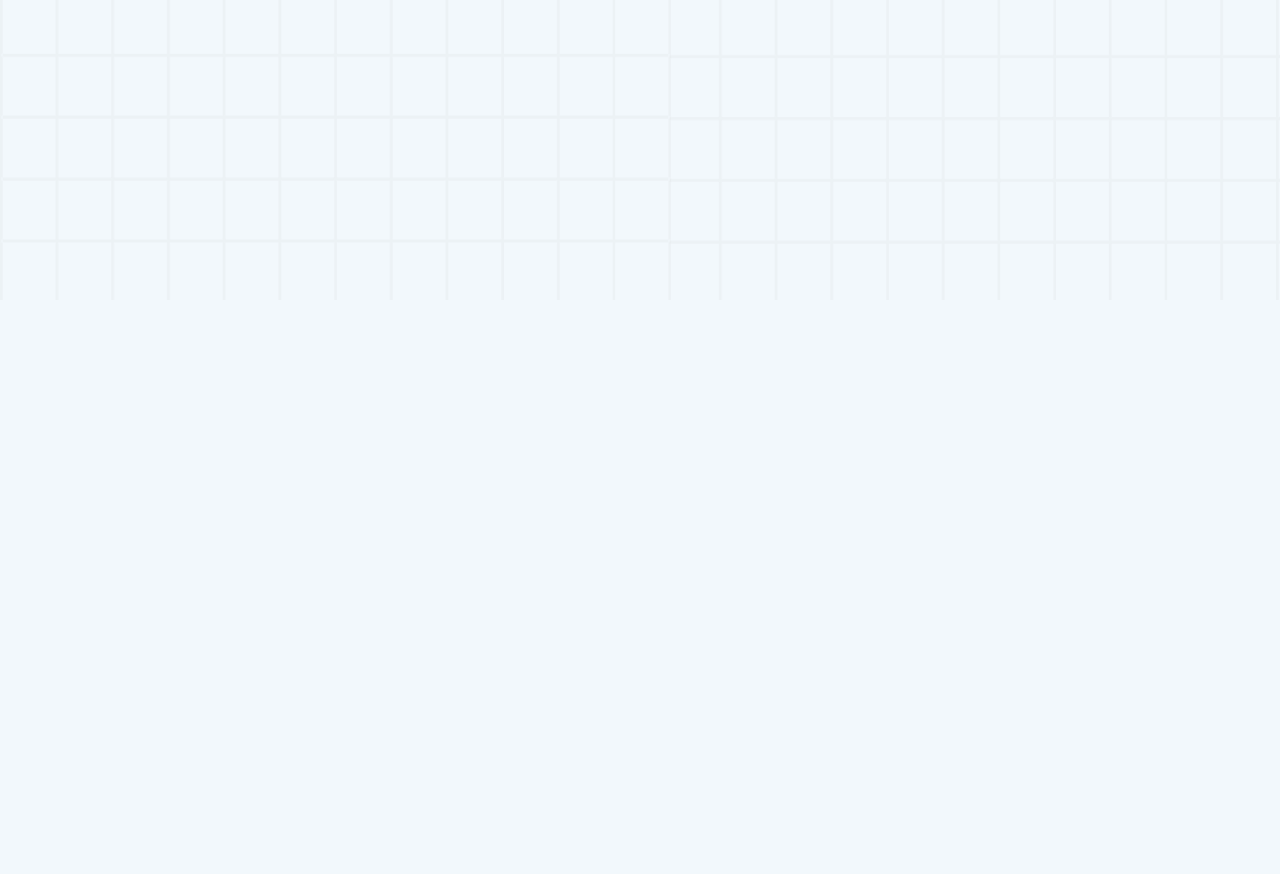
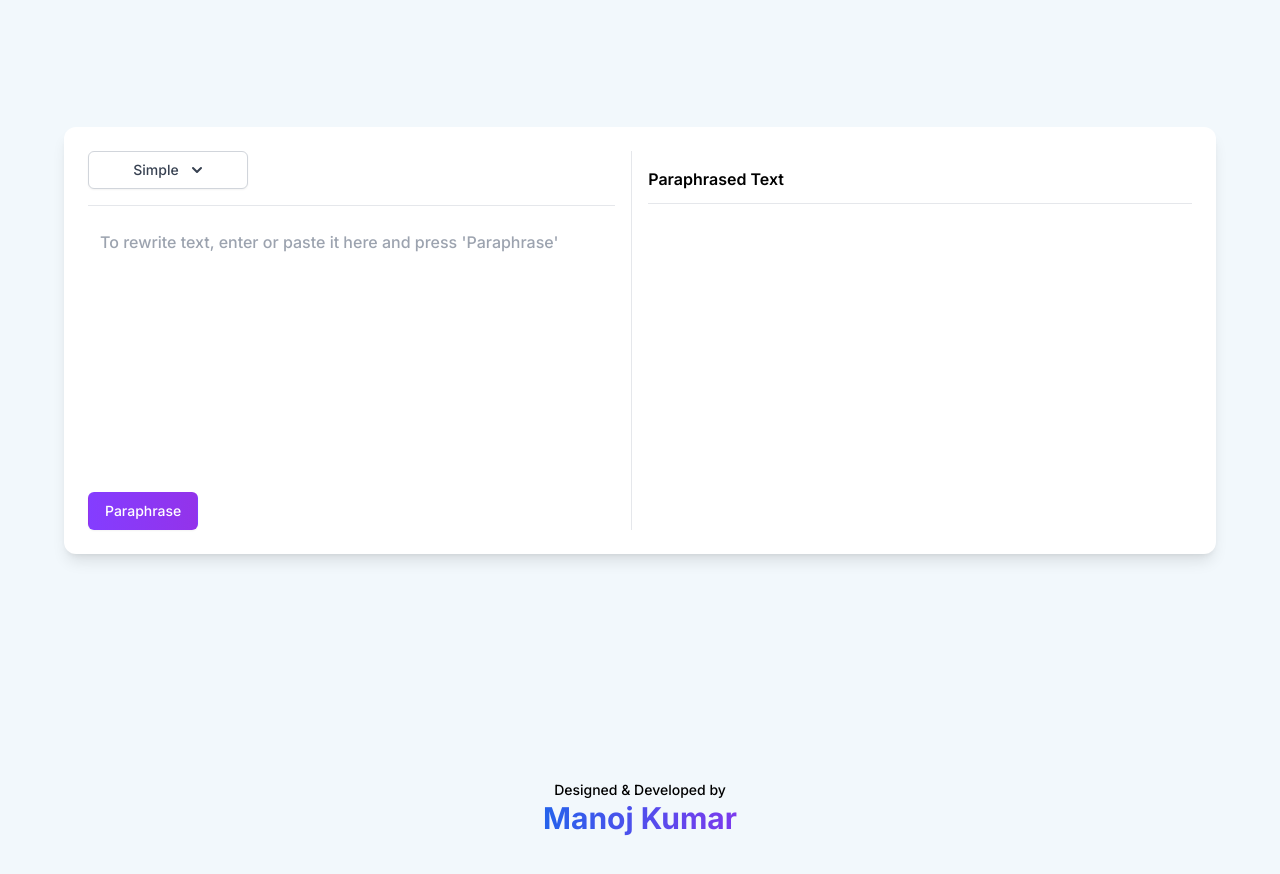
Before and after one commit to ManojKumar2920/MagicWrite, a Next.js app: page / in a window 1280 px wide. Shown: the part 540-1414 px from the top of the page. Before the commit the page ends 840 px from the top, so only its background shows below. Built offline with nearby package versions, Linux system fonts and the light colour scheme.

Commit message:
Production 0.0.1 Deployment

```diff
--- a/app/globals.css
+++ b/app/globals.css
@@ -1,6 +1,7 @@
 @tailwind base;
 @tailwind components;
 @tailwind utilities;
+@import url('https://fonts.googleapis.com/css2?family=Ruthie&display=swap');
 
 @layer base{
   body {
--- a/app/layout.jsx
+++ b/app/layout.jsx
@@ -2,6 +2,7 @@ import { Inter } from "next/font/google";
 import "./globals.css";
 import NavBar from "@/components/Nav/NavBar";
 import { Providers } from "./providers";
+import Footer from "@/components/Footer/Footer";
 
 const inter = Inter({ subsets: ["latin"] });
 
@@ -19,6 +20,7 @@ export default function RootLayout({ children }) {
           <div>
             {children}
           </div>
+          <Footer />
         </Providers>
       </body>
     </html>
--- a/app/page.jsx
+++ b/app/page.jsx
@@ -1,10 +1,14 @@
 import Hero from "@/components/Hero/Hero";
+import Load from "@/components/Loader/Load";
+import MagicBox from "@/components/Magic/MagicBox";
 import Image from "next/image";
 
 export default function Home() {
   return (
     <div>
       <Hero/>
+      <MagicBox />
+
     </div>
   );
 }
--- /dev/null
+++ b/components/Footer/Footer.jsx
@@ -0,0 +1,14 @@
+import React from 'react'
+
+const Footer = () => {
+  return (
+    <div className=' flex items-center justify-center text-center p-10'>
+        <div>
+            <p className=' font-medium text-sm'>Designed & Developed by</p>
+            <h1 className=' font-bold text-3xl bg-gradient-to-r from-blue-600 to-violet-600 bg-clip-text text-transparent'>Manoj Kumar</h1>
+        </div>
+    </div>
+  )
+}
+
+export default Footer
--- /dev/null
+++ b/components/Loader/Load.jsx
@@ -0,0 +1,15 @@
+import React from 'react';
+import Image from 'next/image';
+import logo from '@/assets/logo.png'; // Adjust the path to your logo image
+
+const Load = () => {
+  return (
+    <div className="flex items-center justify-center">
+      <div className=" animate-spin duration-200 h-16 w-16">
+        <Image src={logo} alt="Loading" className="h-full w-full object-contain" />
+      </div>
+    </div>
+  );
+};
+
+export default Load;
--- /dev/null
+++ b/components/Magic/MagicBox.jsx
@@ -0,0 +1,206 @@
+"use client";
+import React, { useState } from "react";
+import {
+  GoogleGenerativeAI,
+  HarmCategory,
+  HarmBlockThreshold,
+} from "@google/generative-ai";
+import { Toaster, toast } from "sonner";
+import { ClipboardText } from "@phosphor-icons/react";
+
+
+
+const MagicBox = () => {
+  const [isOpen, setIsOpen] = useState(false);
+  const [selectedValue, setSelectedValue] = useState("Simple");
+  const [inputText, setInputText] = useState("");
+  const [paraphrasedText, setParaphrasedText] = useState("");
+  const apiKey = "AIzaSyBZq1zjYbgsnvRyHs6_wEGDpdHQsjCDbmk"; // Ensure your environment variable is set correctly
+  const genAI = new GoogleGenerativeAI(apiKey);
+
+  const model = genAI.getGenerativeModel({
+    model: "gemini-1.5-flash",
+    systemInstruction:
+      "The job of this model is to paraphrase the input text provided by users in simple, fluent, natural, professional, formal these types. I strongly restrict you to serve other messages or queries. Paraphrase the text according to the value type only like if professional paraphrase it professionally and don't add anything just paraphrase for the input and give result.",
+  });
+
+  const generationConfig = {
+    temperature: 1,
+    topP: 0.95,
+    topK: 64,
+    maxOutputTokens: 8192,
+    responseMimeType: "text/plain",
+  };
+
+  const toggleDropdown = () => {
+    setIsOpen(!isOpen);
+  };
+
+  const handleOptionClick = (value) => {
+    setSelectedValue(value);
+    setIsOpen(false);
+  };
+
+  const handleInputChange = (event) => {
+    setInputText(event.target.value);
+  };
+
+  const handleParaphrase = async () => {
+    try {
+      const chatSession = model.startChat({
+        generationConfig,
+        history: [],
+      });
+
+      const result = await chatSession.sendMessage(
+        `${selectedValue}: ${inputText}`
+      );
+      setParaphrasedText(result.response.text());
+    } catch (error) {
+      console.error("Error paraphrasing text:", error);
+      // Handle error, show a message, etc.
+    }
+  };
+
+  const handleCopy = () => {
+    navigator.clipboard
+      .writeText(paraphrasedText)
+      .then(() => {
+        toast.success("Text copied to clipboard!");
+      })
+      .catch((err) => {
+        toast.error('Unable to copy the text!')
+      });
+  };
+
+  return (
+    <div className=" h-screen flex items-center justify-center">
+      <div className=" w-[90%] md:w-[80%] bg-white dark:bg-[#121212] dark:text-[#f2f8fc] shadow-lg rounded-xl p-6 z-0">
+        <div className="flex md:flex-col md:gap-4">
+          <div className="w-full mr-4 border-r md:border-b md:border-none">
+            <div className="border-b pb-4 mr-4">
+              <button
+                onClick={toggleDropdown}
+                type="button"
+                className="inline-flex justify-center w-40 rounded-md border border-gray-300 shadow-sm px-4 py-2 bg-white dark:bg-[#121212] dark:text-gray-400 dark:border-gray-600 text-sm font-medium text-gray-700 hover:bg-gray-50 focus:outline-none "
+                id="menu-button"
+                aria-expanded={isOpen}
+                aria-haspopup="true"
+              >
+                {selectedValue}
+                <svg
+                  className="-mr-1 ml-2 h-5 w-5"
+                  xmlns="http://www.w3.org/2000/svg"
+                  viewBox="0 0 20 20"
+                  fill="currentColor"
+                  aria-hidden="true"
+                >
+                  <path
+                    fillRule="evenodd"
+                    d="M5.293 7.293a1 1 0 011.414 0L10 10.586l3.293-3.293a1 1 0 111.414 1.414l-4 4a1 1 0 01-1.414 0l-4-4a1 1 0 010-1.414z"
+                    clipRule="evenodd"
+                  />
+                </svg>
+              </button>
+              {isOpen && (
+                <div
+                  className="mt-2 w-40 rounded-md shadow-lg bg-white ring-1 ring-black ring-opacity-5 focus:outline-none absolute left-20 right-0"
+                  role="menu"
+                  aria-orientation="vertical"
+                  aria-labelledby="menu-button"
+                  tabIndex="-1"
+                >
+                  <div className="py-1" role="none">
+                    <div
+                      className="text-gray-700 block px-4 py-2 text-sm hover:bg-gray-100 cursor-pointer"
+                      role="menuitem"
+                      tabIndex="-1"
+                      id="menu-item-0"
+                      onClick={() => handleOptionClick("Simple")}
+                    >
+                      Simple
+                    </div>
+                    <div
+                      className="text-gray-700 block px-4 py-2 text-sm hover:bg-gray-100 cursor-pointer"
+                      role="menuitem"
+                      tabIndex="-1"
+                      id="menu-item-1"
+                      onClick={() => handleOptionClick("Fluent")}
+                    >
+                      Fluent
+                    </div>
+                    <div
+                      className="text-gray-700 block px-4 py-2 text-sm hover:bg-gray-100 cursor-pointer"
+                      role="menuitem"
+                      tabIndex="-1"
+                      id="menu-item-2"
+                      onClick={() => handleOptionClick("Natural")}
+                    >
+                      Natural
+                    </div>
+                    <div
+                      className="text-gray-700 block px-4 py-2 text-sm hover:bg-gray-100 cursor-pointer"
+                      role="menuitem"
+                      tabIndex="-1"
+                      id="menu-item-3"
+                      onClick={() => handleOptionClick("Formal")}
+                    >
+                      Formal
+                    </div>
+                    <div
+                      className="text-gray-700 block px-4 py-2 text-sm hover:bg-gray-100 cursor-pointer"
+                      role="menuitem"
+                      tabIndex="-1"
+                      id="menu-item-4"
+                      onClick={() => handleOptionClick("Professional")}
+                    >
+                      Professional
+                    </div>
+                  </div>
+                </div>
+              )}
+            </div>
+            <div className="mt-4">
+              <textarea
+                value={inputText}
+                onChange={handleInputChange}
+                className="w-full h-full border-none ring-none outline-none text-base font-medium px-3 py-2 resize-none"
+                placeholder="To rewrite text, enter or paste it here and press 'Paraphrase'"
+                rows="10"
+              ></textarea>
+              <button
+                onClick={handleParaphrase}
+                className="mt-2 inline-flex justify-center px-4 py-2 border border-transparent text-sm font-medium rounded-md shadow-sm text-white bg-gradient-to-r from-purple-heart-500 to-purple-600 hover:to-purple-700"
+              >
+                Paraphrase
+              </button>
+            </div>
+          </div>
+          <div className="w-full mt-4 md:mt-0">
+            <div className="font-semibold border-b pb-3">Paraphrased Text</div>
+            <div className="mt-2">
+              <textarea
+                value={paraphrasedText}
+                className="w-full h-full border-none ring-none outline-none text-base font-medium px-3 py-2 resize-none bg-white"
+                disabled
+                rows="10"
+              ></textarea>
+            </div>
+            {paraphrasedText && (
+              <button
+                onClick={handleCopy}
+                className=" mt-2 inline-flex justify-center px-4 py-2 border border-transparent text-sm font-medium rounded-md shadow-sm text-white bg-gradient-to-r from-purple-heart-500 to-purple-600 hover:to-purple-700 gap-1 items-center"
+              >
+                Copy Text <ClipboardText />
+              </button>
+            )}
+            <div></div>
+          </div>
+        </div>
+      </div>
+      <Toaster richColors position="top-center" />
+    </div>
+  );
+};
+
+export default MagicBox;
--- a/tailwind.config.js
+++ b/tailwind.config.js
@@ -7,6 +7,9 @@ module.exports = {
   ],
   theme: {
     extend: {
+      fontFamily: {
+        "ruthie": ["Ruthie", "sans-serif"],
+      },
       backgroundImage:{
         'hero-pattern': "url('/assets/hero-pattern.png')",
       },
```
Also changed, not shown: components/Hero/Hero.jsx (+13 -17 lines), package.json (+8 -1 lines), 1 other file (tests, documents, lock files or other folders).
